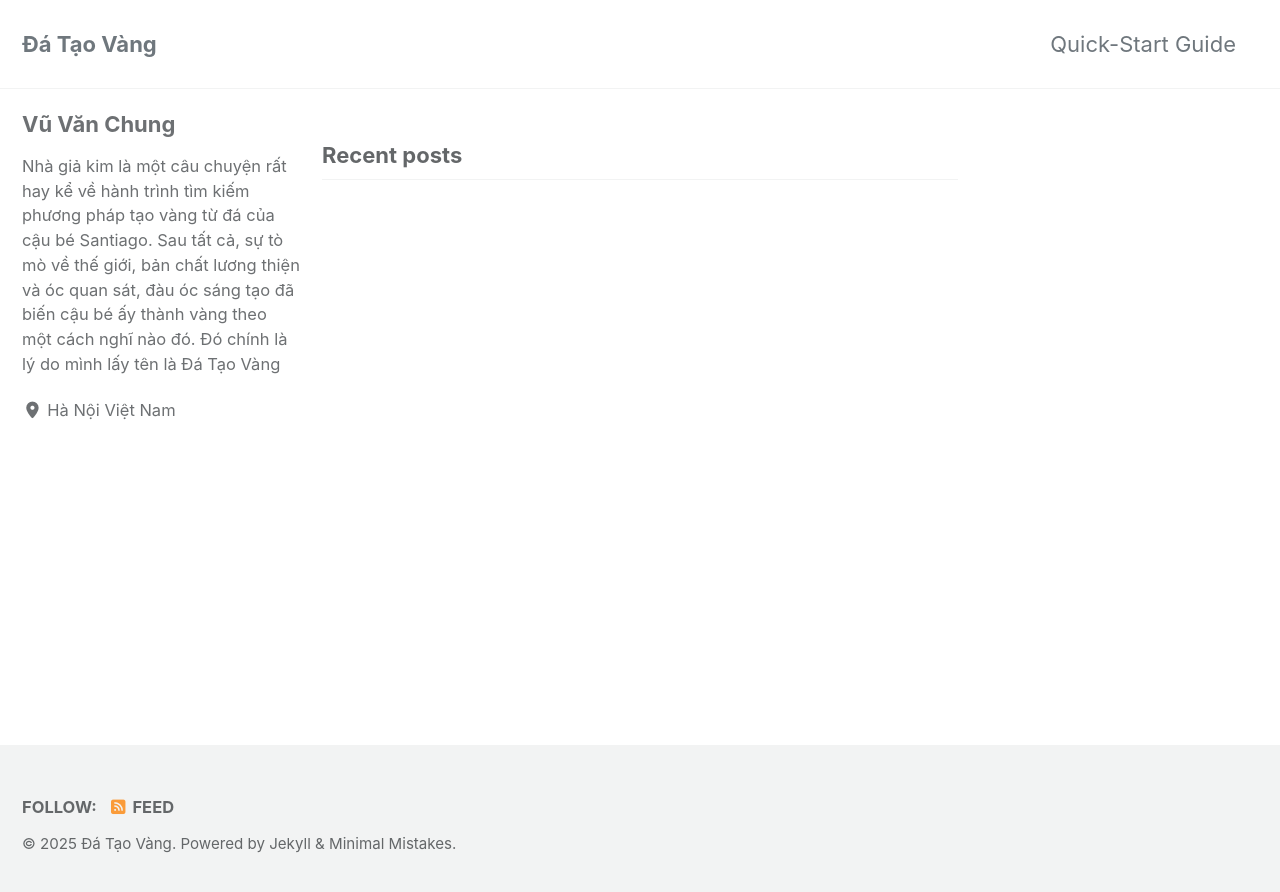
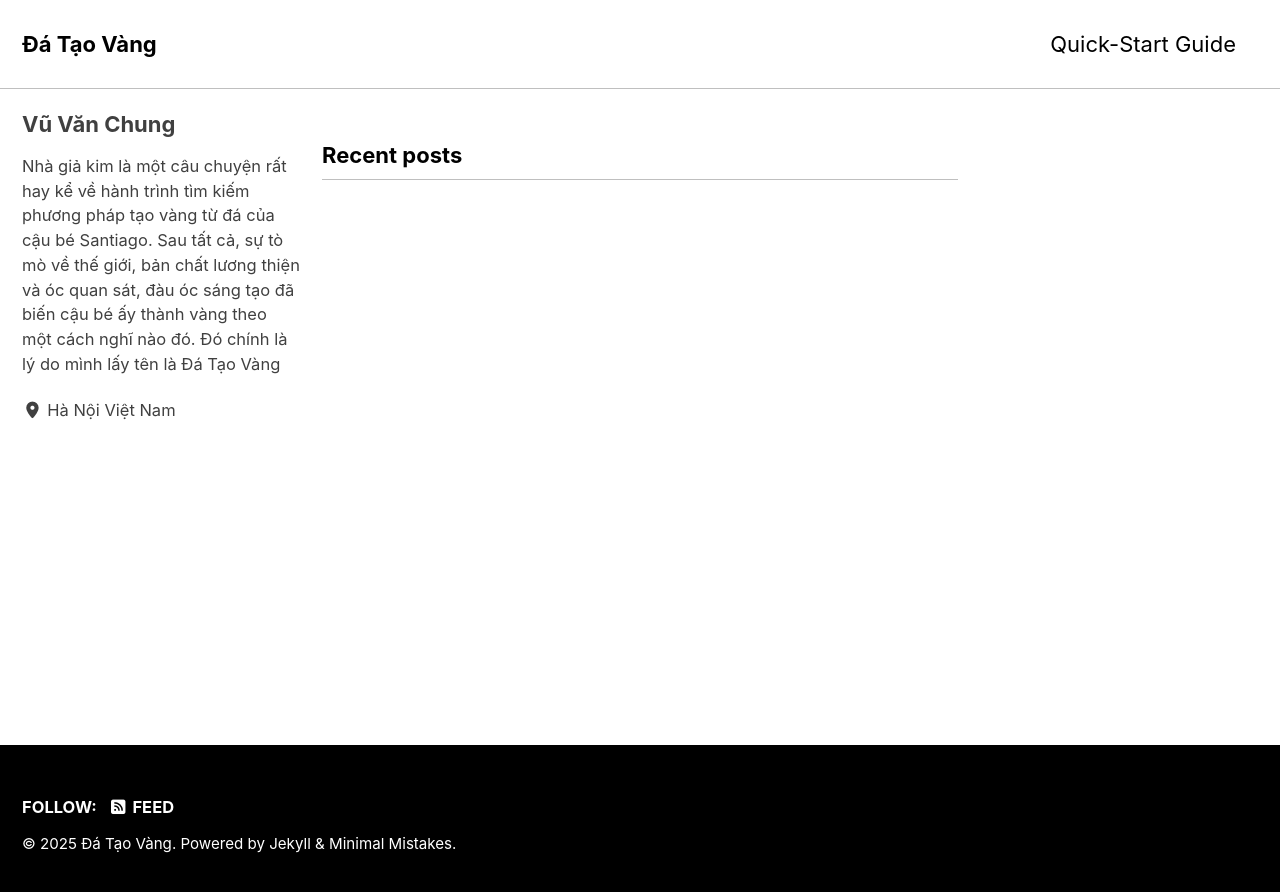
Before and after one commit to vanchung1995/vanchung1995.github.io, a Jekyll site: the page built from index.html, in a window 1280 px wide. Shown: the top 892 px of the page. Built offline with Jekyll 4.4.1, drawn with Linux system fonts in a browser that asks for light colours; cached includes are drawn as plain includes; the list of posts is cut into pages by our own code.

Commit message:
Update _config.yml

```diff
--- a/_config.yml
+++ b/_config.yml
@@ -12,7 +12,7 @@
 
 # theme                  : "minimal-mistakes-jekyll"
 # remote_theme           : "mmistakes/minimal-mistakes"
-minimal_mistakes_skin    : "default" # "air", "aqua", "contrast", "dark", "dirt", "neon", "mint", "plum", "sunrise"
+minimal_mistakes_skin    : "contrast" # "air", "aqua", "contrast", "dark", "dirt", "neon", "mint", "plum", "sunrise"
 
 # Site Settings
 locale                   : "en-US"
@@ -34,7 +34,7 @@ enable_copy_code_button  : # true, false (default)
 copyright                : # "copyright" name, defaults to site.title
 copyright_url            : # "copyright" URL, defaults to site.url
 comments:
-  provider               : # false (default), "disqus", "discourse", "facebook", "staticman", "staticman_v2", "utterances", "giscus", "custom"
+  provider               : "facebook" # false (default), "disqus", "discourse", "facebook", "staticman", "staticman_v2", "utterances", "giscus", "custom"
   disqus:
     shortname            : # https://help.disqus.com/customer/portal/articles/466208-what-s-a-shortname-
   discourse:
```
